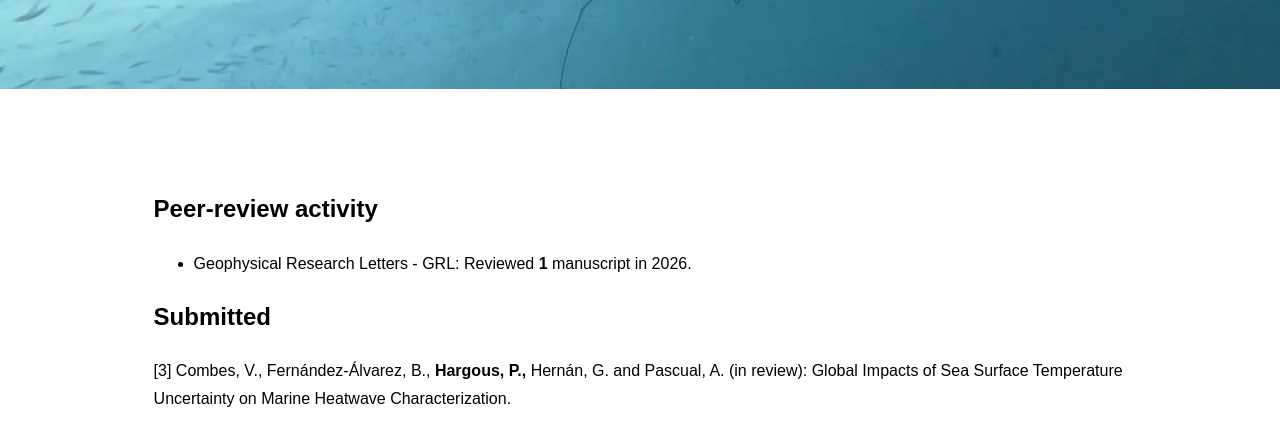
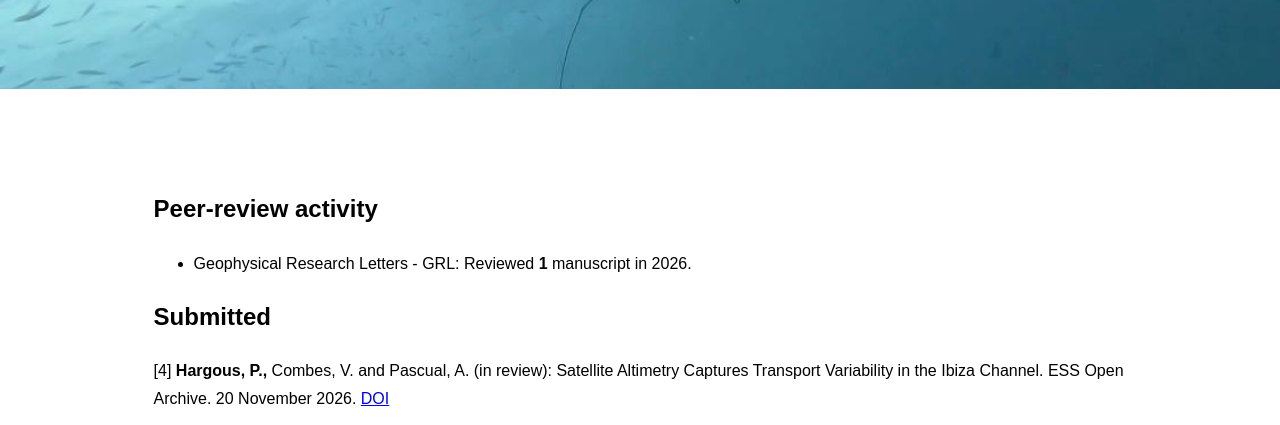
Before and after one commit to phargous/phargous.github.io, a plain HTML site: page publications.html in a window 1280 px wide. Shown: the part 331-756 px from the top of the page. Drawn offline with Linux system fonts and the light colour scheme.

Commit message:
Add new submitted publications to publications.html
Added two new submitted publications with details and DOI links.

```diff
--- a/publications.html
+++ b/publications.html
@@ -45,6 +45,13 @@
 <h2>Submitted</h2>
 
 <div>
+<summary>
+<p>
+[4] <b>Hargous, P.,</b> Combes, V. and Pascual, A. (in review):
+Satellite Altimetry Captures Transport Variability in the Ibiza Channel. ESS Open Archive. 20 November 2026.
+<a href="https://doi.org/10.22541/essoar.15012539/v1" target="_blank">DOI</a>
+</p>
+</summary>
 <summary>
 <p>
 [3] Combes, V., Fernández-Álvarez, B., <b>Hargous, P.,</b> Hernán, G. and Pascual, A. (in review):
```
